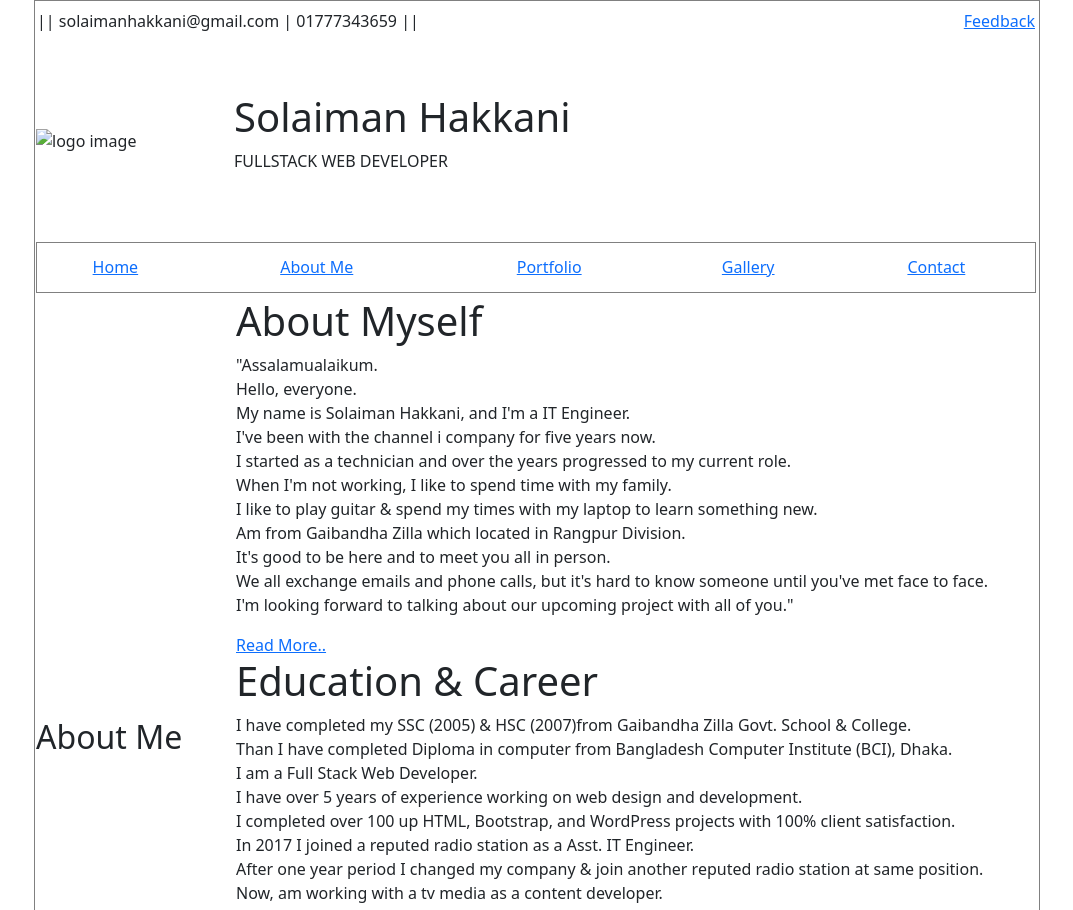
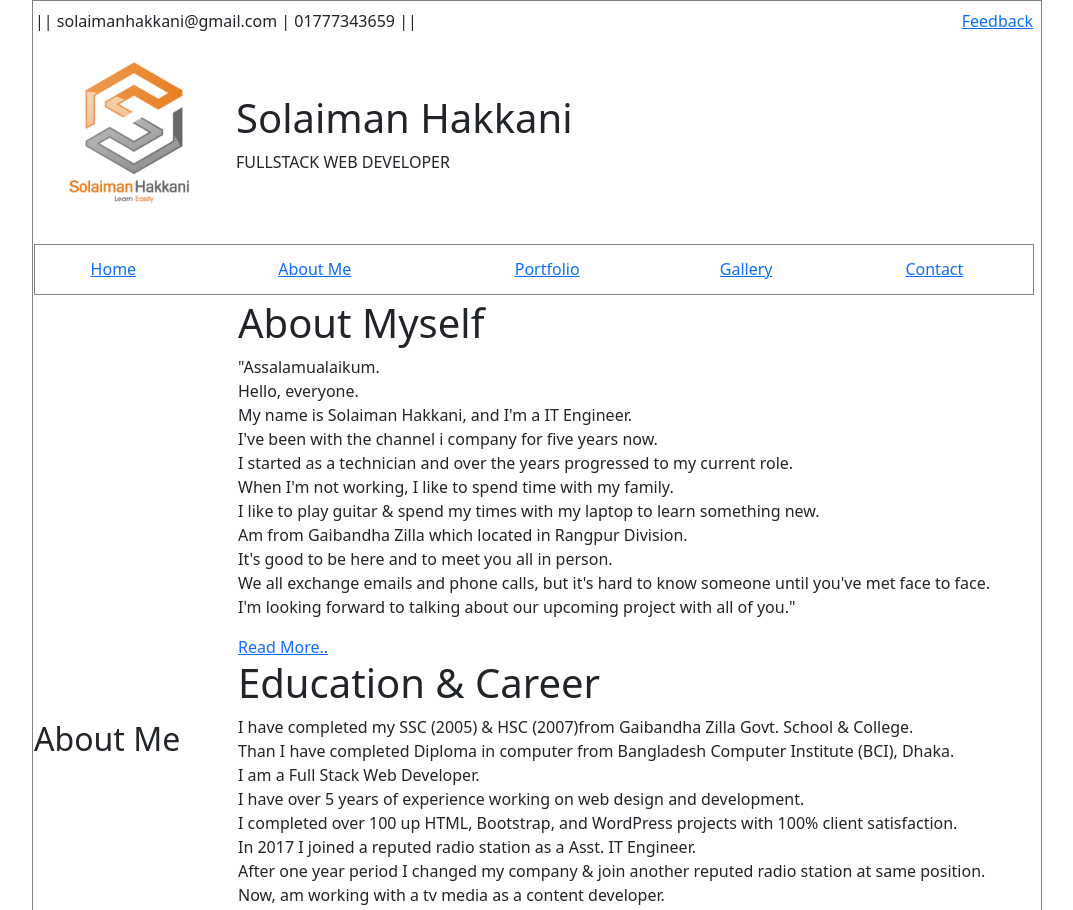
Before and after one commit to solaimanhakkani/about, a plain HTML site: page about.html in a window 1280 px wide. Shown: the top 910 px of the page, without its empty margins (103-1176 px from the left). Drawn offline with nearby package versions, Linux system fonts and the light colour scheme.

Commit message:
Update about.html

```diff
--- a/about.html
+++ b/about.html
@@ -26,7 +26,7 @@
     </tr>
     <tr>
         <td height="200" width="200">
-            <img src="img/sh_logo.png" alt="logo image" height="200" width="200"/>
+            <img src="sh_logo.png" alt="logo image" height="200" width="200"/>
         </td>
         <td>
             <h1>Solaiman Hakkani</h1>
```
